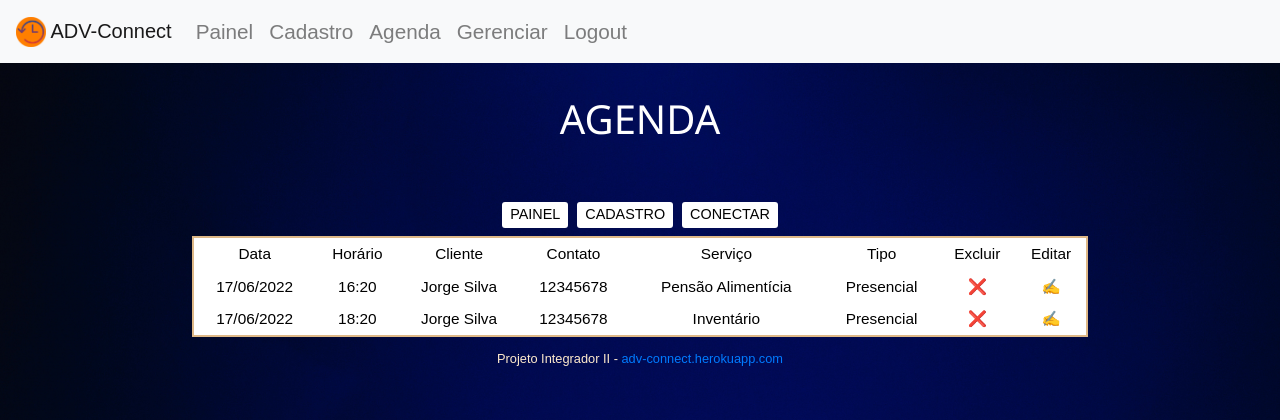
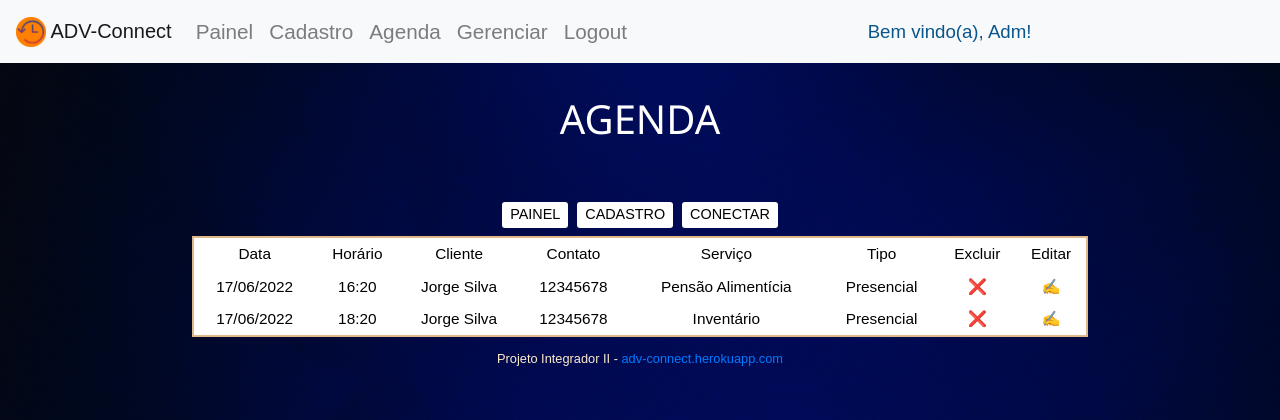
Before and after one commit to jorgesilvva/adv-connect, a Flask app: page /agenda in a window 1280 px wide. Shown: the top 420 px of the page. Run offline with Flask 2, Linux system fonts and the light colour scheme; a user stored in the database is signed in; data comes from the database, SQL or seed files in the repository; some libraries are stand-ins or nearby versions.

Commit message:
Update viewbase.html

```diff
--- a/adv_connect/app/templates/viewbase.html
+++ b/adv_connect/app/templates/viewbase.html
@@ -11,11 +11,9 @@
 </head>
 <body>
     <nav class="navbar navbar-expand-lg navbar-light bg-light">
-        <a class="navbar-brand" href="{{ url_for('index') }}">
-          <img src="../static/layout/favicon.png" alt="Logo" width="30" height="30"> ADV-Connect
-        </a>
+        <a class="navbar-brand" href="{{ url_for('index') }}"><img src="../static/layout/favicon.png" alt="Logo" width="30" height="30"> ADV-Connect</a>
         <button class="navbar-toggler" type="button" data-toggle="collapse" data-target="#navbarNavAltMarkup" aria-controls="navbarNavAltMarkup" aria-expanded="false" aria-label="Toggle navigation">
-          <span class="navbar-toggler-icon"></span>
+         <span class="navbar-toggler-icon"></span>
         </button>
         <div class="collapse navbar-collapse" id="navbarNavAltMarkup">
           <div class="navbar-nav">
@@ -25,13 +23,14 @@
               <a class="nav-item nav-link" href="{{ url_for('agenda') }}">Agenda<span class="sr-only">(current)</a>
               <a class="nav-item nav-link" href="{{ url_for('gerenciar') }}">Gerenciar<span class="sr-only">(current)</a>
               <a class="nav-item nav-link" href="{{ url_for('logout') }}">Logout<span class="sr-only">(current)</span></a>
+              <div class="nav-item" style="color: #08558B"> Bem vindo(a), {{ current_user.name }}!<span class="sr-only">(current)</span></div>
             {% else %}
               <a class="nav-item nav-link" href="{{ url_for('login') }}">Login <span class="sr-only">(current)</span></a>
             {% endif %}
           </div>
         </div>
     </nav>
-    {% block content %} {% endblock %}
+    {% block content %}  {% endblock %}
     <script src="https://code.jquery.com/jquery-3.3.1.slim.min.js" integrity="sha384-q8i/X+965DzO0rT7abK41JStQIAqVgRVzpbzo5smXKp4YfRvH+8abtTE1Pi6jizo"
       crossorigin="anonymous"></script>
     <script src="https://cdnjs.cloudflare.com/ajax/libs/popper.js/1.14.6/umd/popper.min.js" integrity="sha384-wHAiFfRlMFy6i5SRaxvfOCifBUQy1xHdJ/yoi7FRNXMRBu5WHdZYu1hA6ZOblgut"
```
